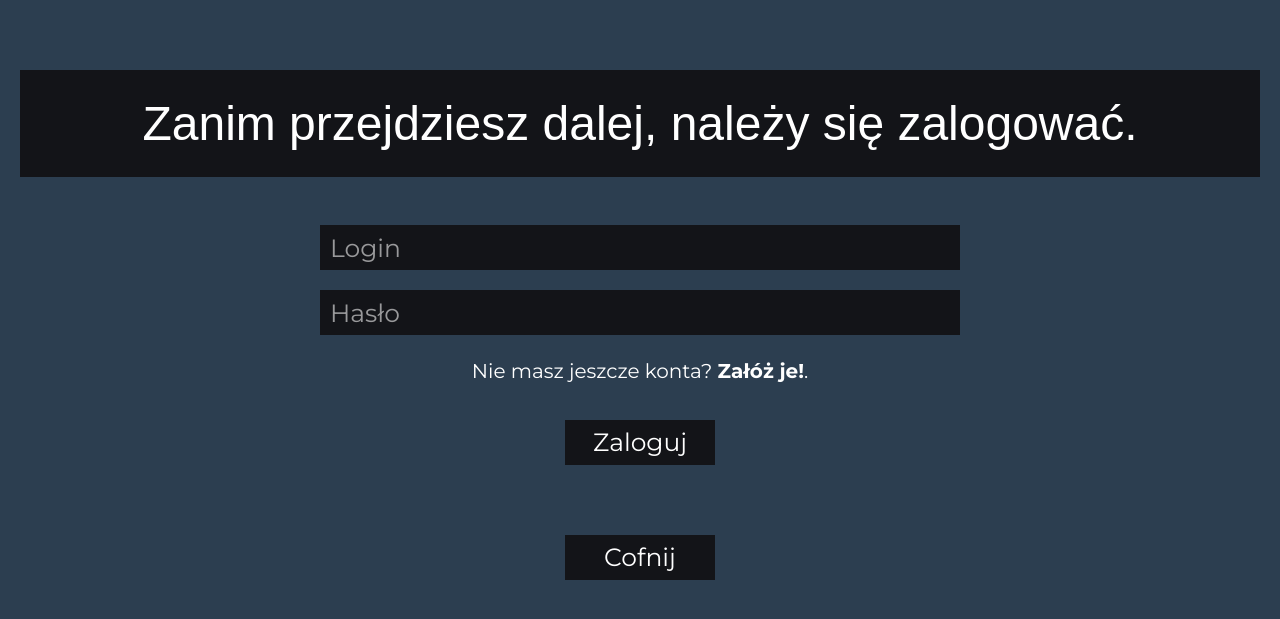
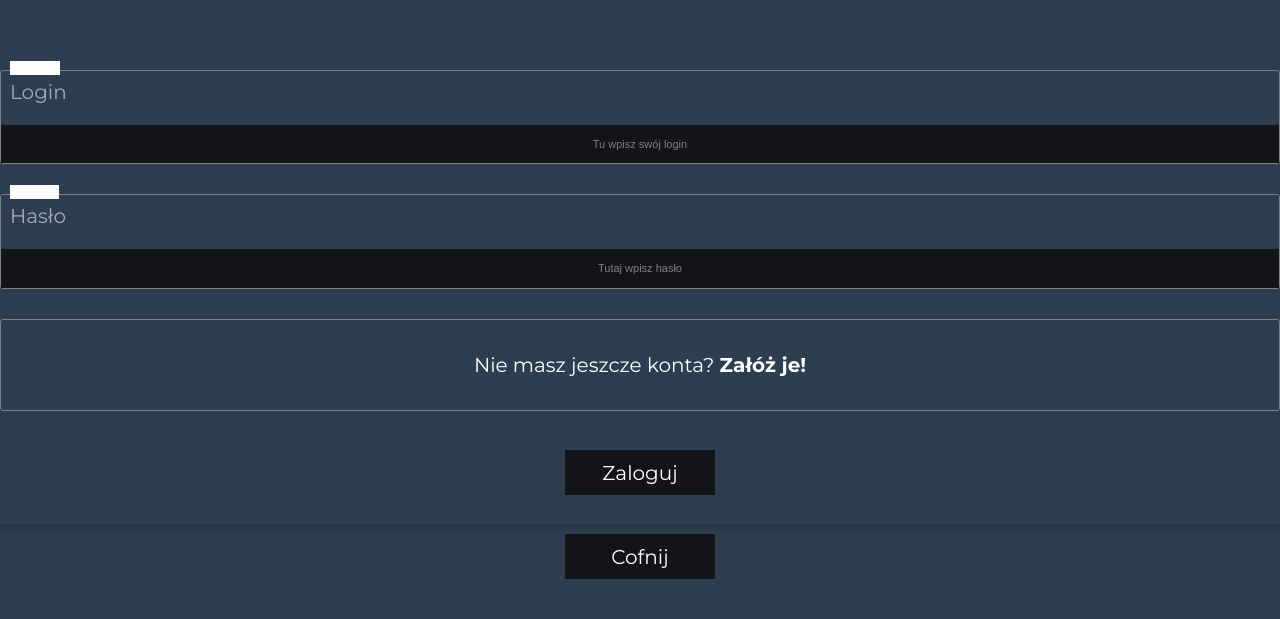
Before and after one commit to Yournicknamehere/E14, a PHP site: page /logowanie.php in a window 1280 px wide. Shown: the part 71-690 px from the top of the page. Run offline with PHP 8.4, Linux system fonts and the light colour scheme.

Commit message:
eksperyment

```diff
--- a/CSS/style.css
+++ b/CSS/style.css
@@ -61,7 +58,7 @@
 
 .info {
     font-family: Arial, Helvetica, sans-serif;
-    font-size: 48px;
+    font-size: 40px;
     line-height: 77px;
     background-color: #131418;
     margin-left: 20px;
@@ -82,19 +92,12 @@
     margin-bottom: 20px;
     height: 45px;
     width: 50%;
-    font-size: 25px;
+    font-size: 20px;
     font-family: 'Montserrat', sans-serif !important;
-    background: #131418;
+    background: none;
     color: white;
     transition: 0.3s;
-}
-
-input {
-    font-family: 'Montserrat', sans-serif !important;
-}
-
-input:focus {
-    outline: none;
+    -moz-transition: 0.3s;
 }
 
 .formInput:focus {
@@ -126,12 +129,14 @@
     font-family: 'Montserrat', sans-serif;
     border: 0;
     margin-bottom: 20px;
-    font-size: 25px;
+    font-size: 20px;
     background: #131418;
     color: white;
     width: 150px;
     height: 45px;
     transition: 0.3s;
+    -moz-transition: 0.3s;
+    -webkit-transition: 0.3s;
 }
 
 .formInputBtn:hover {
@@ -262,11 +278,74 @@
 .card {
     box-shadow: 0 4px 8px 0 rgba(0, 0, 0, 0.2);
     transition: 0.3s;
+    -moz-transition: 0.3s;
+    -webkit-transition: 0.3s;
 }
 
 .card:hover {
     box-shadow: 0 8px 16px 0 rgba(0, 0, 0, 0.2);
 }
+
+.card ul {
+    display: block;
+    list-style: none;
+    padding: 0;
+    margin: 0;
+}
+
+.card li {
+    display: block;
+    padding: 9px;
+    border: 1px solid #818181;
+    margin-bottom: 30px;
+    border-radius: 3px;
+}
+
+.card li:last-child{
+    border: none;
+    margin-bottom: 0;
+    text-align: center;
+}
+
+.card li > label {
+    display: block;
+    float: left;
+    margin-top: -19px;
+    background: #FFFFFF;
+    height: 14px;
+    padding: 2px 5px 2px 5px;
+    font-size: 14px;
+    overflow: hidden;
+}
+
+.card input[type="text"],
+.card input[type="password"],
+.card input[type="email"],
+.card input select {
+    box-sizing: border-box;
+	-webkit-box-sizing: border-box;
+	-moz-box-sizing: border-box;
+	width: 100%;
+	display: block;
+	outline: none;
+	border: none;
+	height: 25px;
+	line-height: 25px;
+	font-size: 20px;
+	padding: 0;
+}
+
+.card li > span {
+    background: #131418;
+	display: block;
+	padding: 3px;
+	margin: 0 -9px -9px -9px;
+	text-align: center;
+	color: #818181;
+	font-family: Arial, Helvetica, sans-serif;
+	font-size: 11px;
+}
+
 
 .container {
     padding: 2px 16px;
@@ -282,7 +361,7 @@
 }
 
 #confnijBtn {
-    margin-top: 50px;
+    margin-top: 10px;
 }
 
 .column {
--- a/logowanie.php
+++ b/logowanie.php
@@ -49,14 +49,29 @@
     </div>
 
     <div class="content">
-        <p class="info">Zanim przejdziesz dalej, należy się zalogować.</p>
-        <form action="<?php echo $_SERVER["PHP_SELF"];?>" method="POST">
-            <input type="text" name="login" class="formInput" placeholder="Login"/><br>
-            <input type="password" name="haslo" class="formInput" placeholder="Hasło"/><br>
-            Nie masz jeszcze konta? <a href="rejestrowanie.php"><b>Załóż je!</b></a>.<br><br>
-            <input type="submit" name="submitLoguj" value="Zaloguj" class="formInputBtn"/>
-        </form>
+        <div class="card">
+            <form action="<?php echo $_SERVER["PHP_SELF"];?>" method="POST">
+                <ul>
+                    <li>
+                        <label for="login">Login</label>
+                        <input type="text" name="login" class="formInput" placeholder="Login" maxlength="50" required>
+                        <span>Tu wpisz swój login</span>
+                    </li>
+                    <li>
+                        <label for="password">Hasło</label>
+                        <input type="password" name="haslo" class="formInput" placeholder="Hasło" maxlength="50" required>
+                        <span>Tutaj wpisz hasło</span>
+                    </li>
+                    <li>
+                        <p>Nie masz jeszcze konta? <a href="rejestrowanie.php"><b>Załóż je!</b></a></p>
 
+                    </li>
+                    <li>
+                        <input type="submit" name="submitLoguj" value="Zaloguj" class="formInputBtn"/>
+                    </li>
+                </ul>
+            </form>
+        </div>
         <?php
             if(isset($_POST['submitLoguj'])){
                 $connection = new mysqli('localhost', 'root', '', 'cd4ti');
```
Also changed, not shown: other parts of CSS/style.css (+49 -18 lines).
